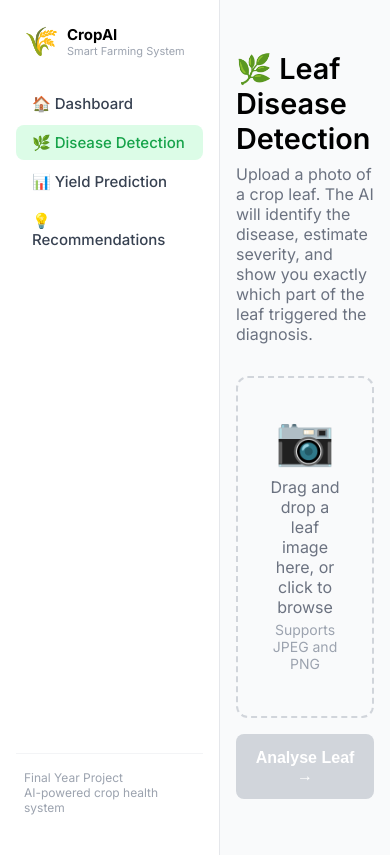
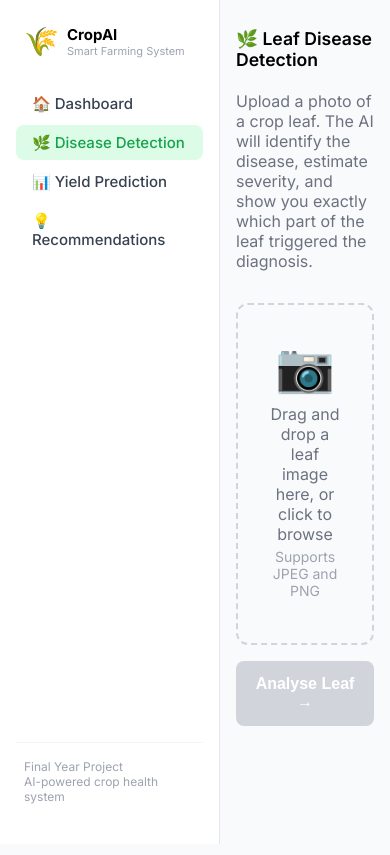
Before and after one commit to saicharan8096/crop-ai-system, a React (Create React App) app in the folder frontend/: page /disease in a window 390 px wide. Built offline with nearby package versions, Linux system fonts and the light colour scheme.

Commit message:
Improve mobile UI

```diff
--- a/frontend/src/pages/DiseaseDetection.jsx
+++ b/frontend/src/pages/DiseaseDetection.jsx
@@ -64,8 +64,8 @@ export default function DiseaseDetection() {
   const severityStyle = result ? SEVERITY_COLORS[result.severity] || SEVERITY_COLORS.Mild : {};
 
   return (
-    <div style={{ maxWidth: 900, margin: "0 auto", padding: "2rem 1rem" }}>
-      <h1 style={{ fontSize: "1.8rem", fontWeight: 600, marginBottom: 8 }}>
+    <div style={{ maxWidth: 900, margin: "0 auto", padding: window.innerWidth < 768 ? "1rem" : "2rem 1rem"}}>
+      <h1 style={{ fontSize: window.innerWidth < 768 ? "1.1rem" : "1rem",minHeight: 55, fontWeight: 600, marginBottom: 8 }}>
         🌿 Leaf Disease Detection
       </h1>
       <p style={{ color: "#6b7280", marginBottom: 32 }}>
@@ -145,7 +145,14 @@ export default function DiseaseDetection() {
 
       {/* ── Results ─────────────────────────────────────────────────────── */}
       {result && (
-        <div style={{ display: "grid", gridTemplateColumns: "1fr 1fr", gap: 20 }}>
+          <div
+  style={{
+    display: "grid",
+    gridTemplateColumns:
+      window.innerWidth < 768 ? "1fr" : "1fr 1fr",
+    gap: 20,
+  }}
+>
 
           {/* Left: diagnosis details */}
           <div style={{ border: "1px solid #e5e7eb", borderRadius: 12, padding: "1.5rem" }}>
```
